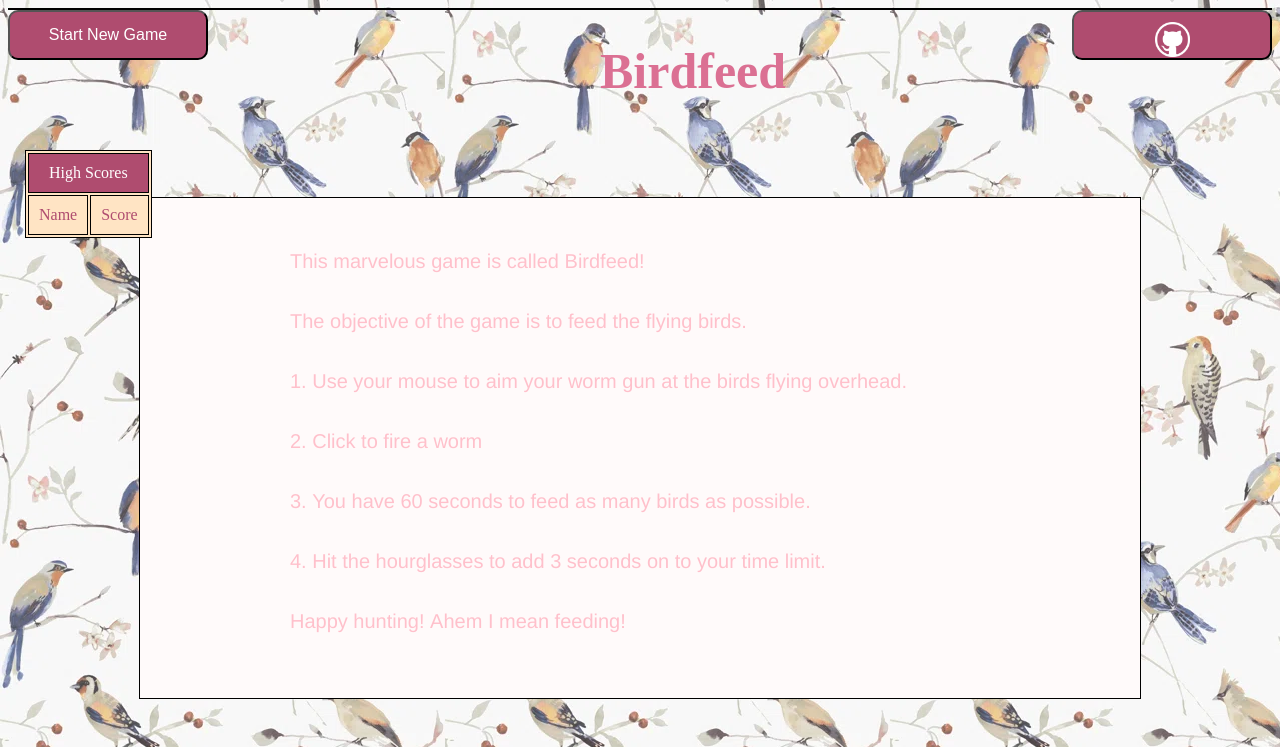
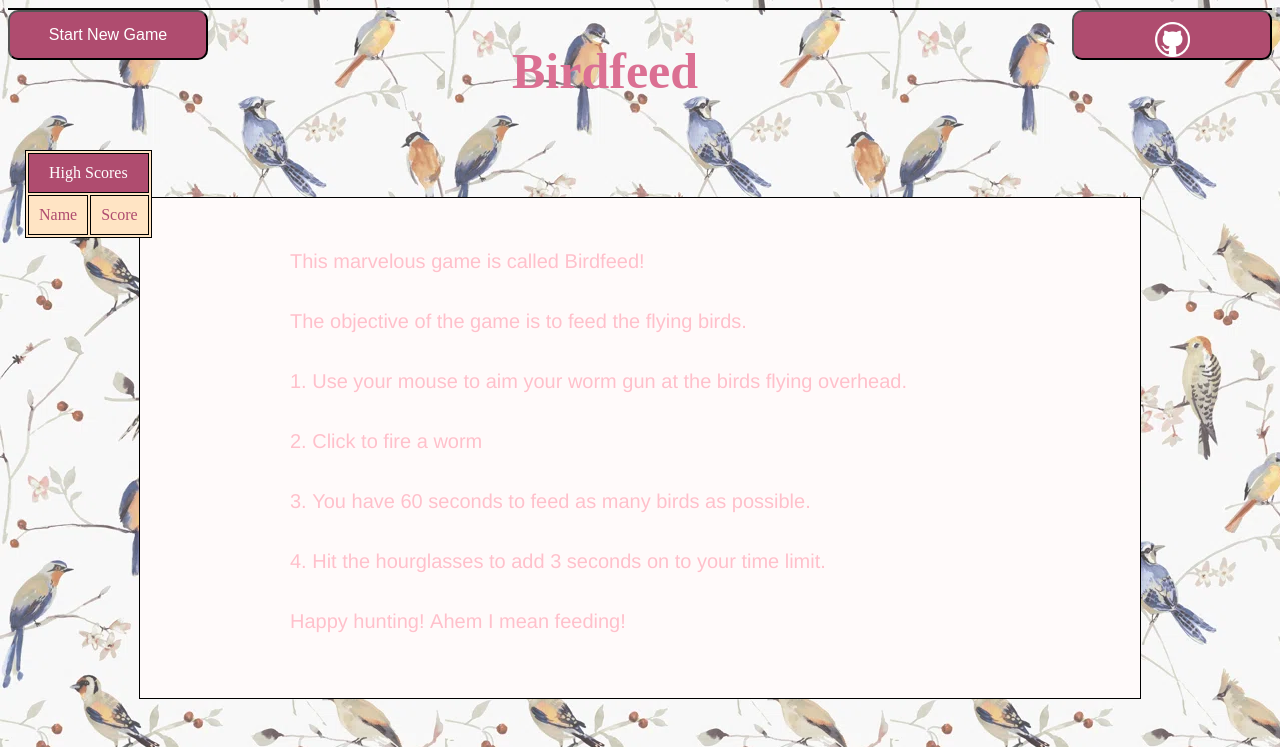
Before and after one commit to abaez8031/Birdfeed, a website built with webpack: page index.html in a window 1280 px wide. Shown: the top 747 px of the page. Built offline with nearby package versions, Linux system fonts and the light colour scheme.

Commit message:
centered name

```diff
--- a/style.css
+++ b/style.css
@@ -121,7 +121,7 @@ body {
   font-size: 50px;
   position: absolute;
   top: 0;
-  left: 600px;
+  left: 40%;
   text-align: center;
   color: palevioletred;
   font-family: chalkduster;
```
Also changed, not shown: 1 other file.
